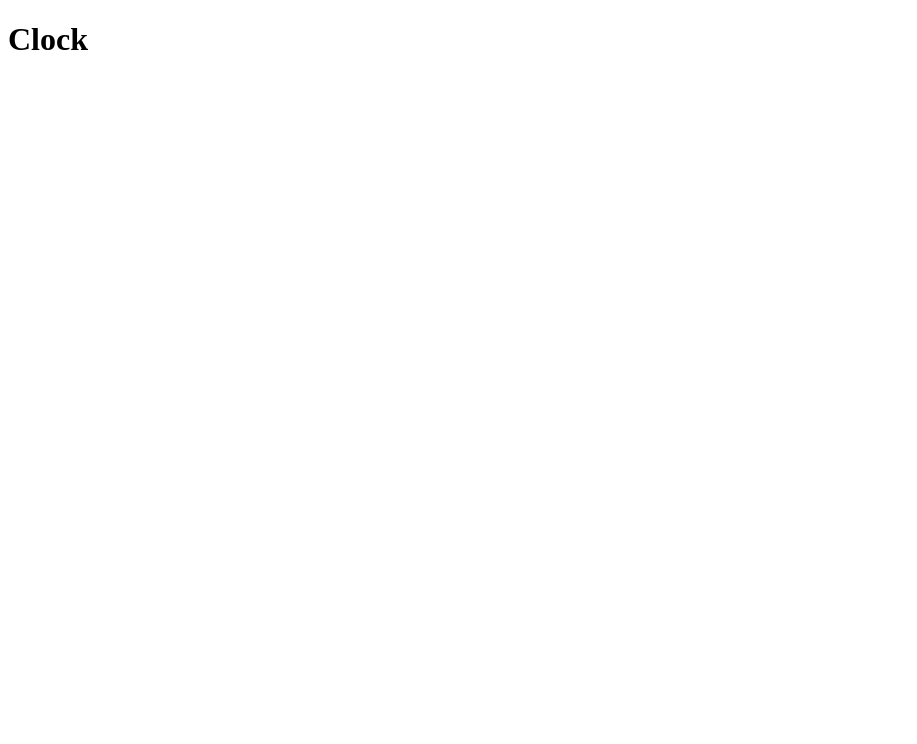
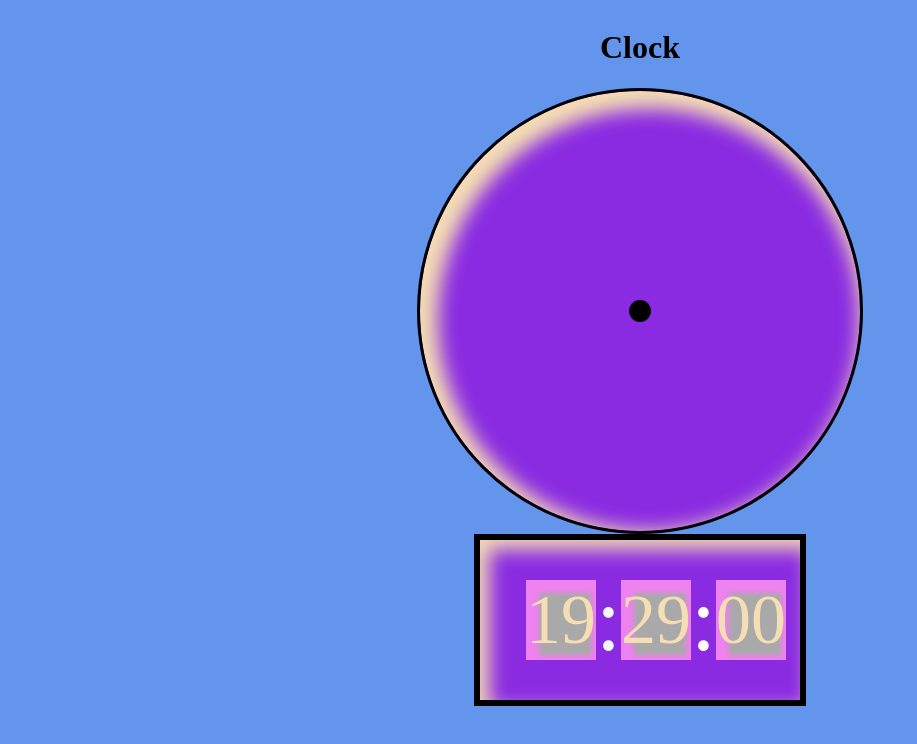
Before and after one commit to Jensgerwins/Clock, a plain HTML site: page index.html in a window 1280 px wide. Shown: the whole page, without its empty margins (0-917 px from the left). Drawn offline with Linux system fonts and the light colour scheme.

Commit message:
Digital uhr

```diff
--- a/index.html
+++ b/index.html
@@ -5,6 +5,7 @@
     <meta charset="UTF-8">
     <meta http-equiv="X-UA-Compatible" content="IE=edge">
     <meta name="viewport" content="width=device-width, initial-scale=1.0">
+    <link rel="stylesheet" href="style.css">
     <title>Clock</title>
 </head>
 
@@ -12,10 +13,16 @@
     <header>
         <h1>Clock</h1>
     </header>
-
-    <div class="digital-Std"></div>
-    <div class="digital-Min"></div>
-    <div class="digital-Sec"></div>
+    <div id="Analoge-Uhr">
+        <div id="Kreis"></div>
+    </div>
+    <div class="digi-uhr">
+        <span id="digital-Std"></span>
+        <span id="punkte1">:</span>
+        <span id="digital-Min"></span>
+        <span id="punkte2">:</span>
+        <span id="digital-Sec"></span>
+    </div>
     <script src="script.js"></script>
 </body>
 
--- a/script.js
+++ b/script.js
@@ -1,7 +1,25 @@
-const digStd =document.getElementsByClassName("digital-Std");
-const digMin =document.getElementsByClassName("digital-Min");
-const digSec =document.getElementsByClassName("digital-Sec");
+const digStd =document.getElementById("digital-Std");
+const digMin =document.getElementById("digital-Min");
+const digSec =document.getElementById("digital-Sec");
 
-let digitalstd =0;
-let digitalmin =0;
-let digitalsec =0;
+function DigUhr() {
+const d =new Date();
+let digitalstd =d.getHours();
+let digitalmin =d.getMinutes();
+let digitalsec =d.getSeconds();
+
+digStd.innerText = nummerToStr(digitalstd);
+digMin.innerText = nummerToStr(digitalmin);
+digSec.innerText = nummerToStr(digitalsec);
+
+}
+
+
+function nummerToStr (z) {
+    let time = "0" + z.toString();
+    return time.slice(-2);
+}
+
+
+DigUhr();
+setInterval(DigUhr, 1000);
--- a/style.css
+++ b/style.css
@@ -0,0 +1,78 @@
+
+body{
+    display: flex;
+    flex-direction: column;
+    justify-content: center;
+    align-items: center;
+    background-color:cornflowerblue;
+}
+#punkte1 {
+    color: aliceblue;
+    font-size: 90px;
+}
+#punkte2 {
+    color: white;
+    font-size: 90px;
+}
+
+#digital-Std {
+    right: 6px;
+    margin-left: 2rem;
+    font-size: 70px;
+    box-shadow: inset 4px 4px 4px 9px violet;
+    background-color: darkgray;
+    color: wheat;
+}
+
+#digital-Min {
+
+    font-size: 70px;
+    box-shadow: inset 4px 4px 4px 9px violet;
+    background-color: darkgray;
+    color: wheat;
+}
+
+#digital-Sec {
+
+    font-size: 70px;
+    box-shadow: inset 4px 4px 4px 9px violet;
+background-color: darkgray;
+color: wheat;
+}
+#Analoge-Uhr {
+
+    display: flex;
+    justify-content: center;
+    align-items: center;
+
+width: 55vmin;
+height: 55vmin;
+background-color: blueviolet;
+border:3px solid black;
+border-radius: 50%;
+box-shadow: inset 9px 9px 19px 9px  wheat;
+box-shadow: blue;
+
+}
+
+#Kreis {
+border-radius: 50%;
+
+background-color:black;
+width: 5%;
+height: 5%;
+
+}
+
+.digi-uhr {
+    background-color: blueviolet;
+    width: 40vmin;
+    height: 20vmin;
+    border: 6px solid black;
+    box-shadow: inset 9px 9px 19px  wheat;
+    display: flex;
+    justify-content: center;
+    align-items: center;
+
+
+}
```
